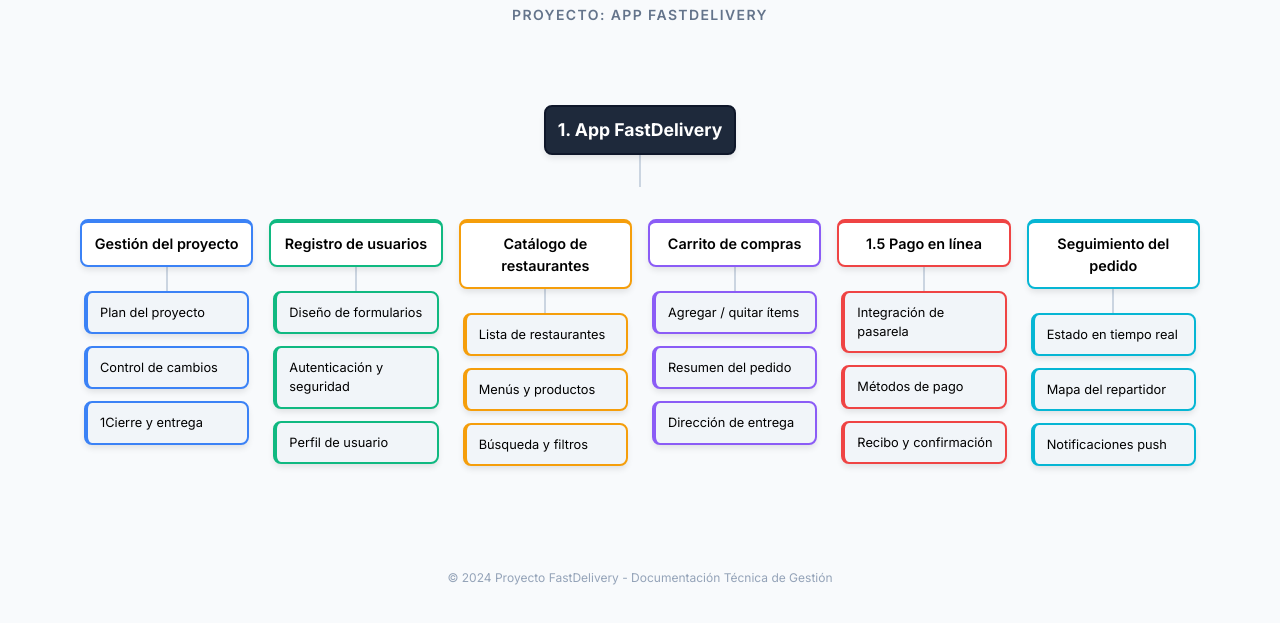
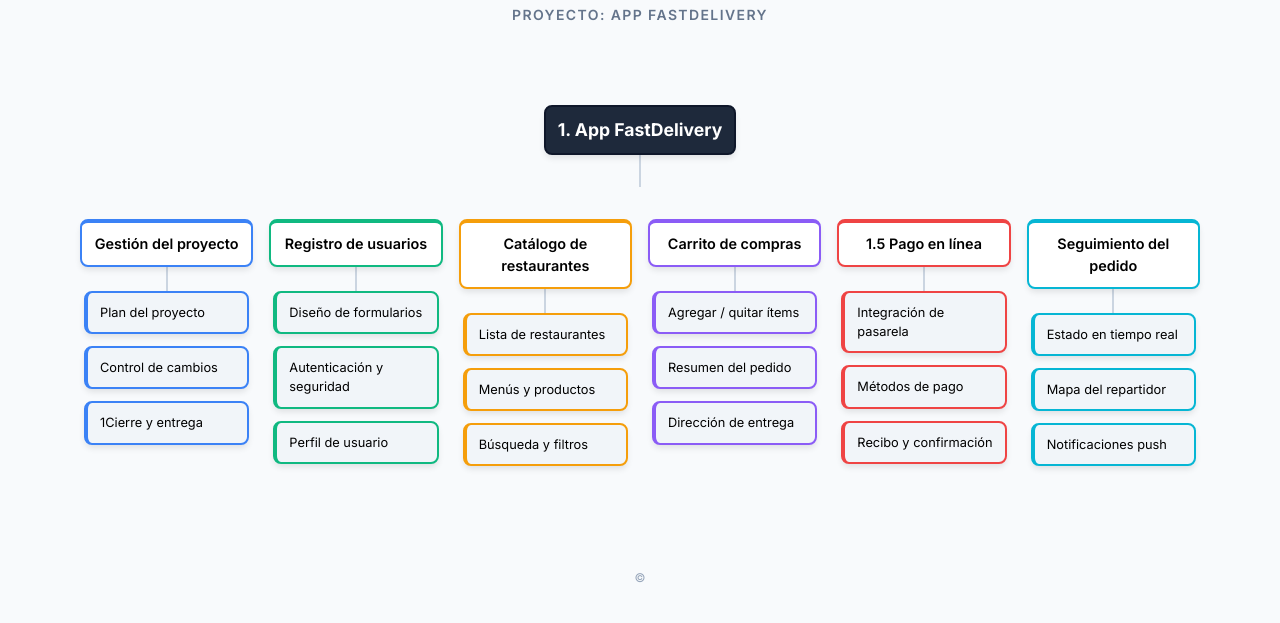
Before and after one commit to RigbySawGame/EDT-App-FastDelivery-en-Canva, a plain HTML site: page index.html in a window 1280 px wide. Shown: the part 79-702 px from the top of the page. Drawn offline with nearby package versions, Linux system fonts and the light colour scheme.

Commit message:
Update index.html

```diff
--- a/index.html
+++ b/index.html
@@ -157,7 +157,7 @@
     </div>
 
     <div class="mt-16 text-center text-slate-400 text-xs">
-        &copy; 2024 Proyecto FastDelivery - Documentación Técnica de Gestión
+        &copy;
     </div>
 </body>
 </html>
```
